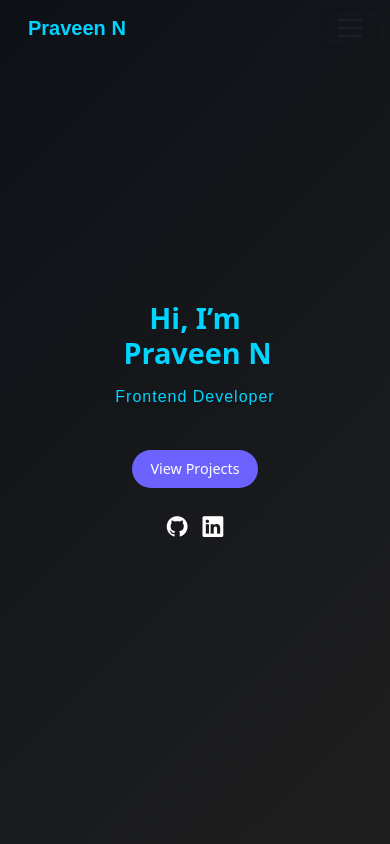
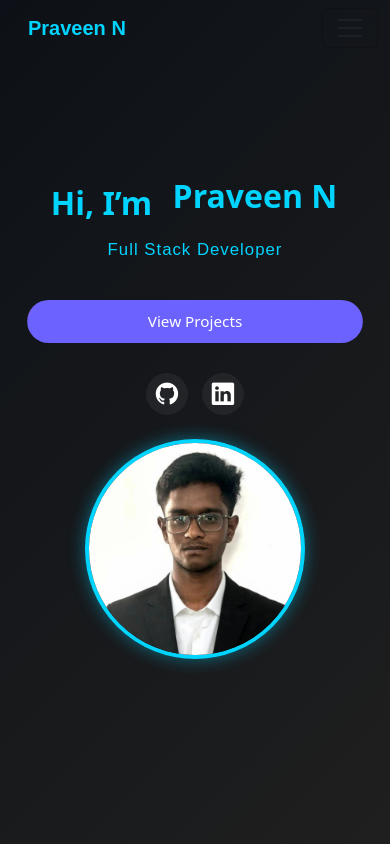
Before and after one commit to praveen-7050/Personal-portfilo, a React (Vite) app in the folder vite-project/: page / in a window 390 px wide. Shown: the top 844 px of the page. Built offline with nearby package versions, Linux system fonts and the light colour scheme.

Commit message:
Adding changes in the project

```diff
--- a/vite-project/src/Components/About.jsx
+++ b/vite-project/src/Components/About.jsx
@@ -7,11 +7,11 @@ const About = () => {
       <div className="container text-center">
         <h2 className="section-title">About Me</h2>
         <p className="section-subtitle">
-          I’m Praveen N, a passionate Frontend Developer focused on creating responsive, interactive, and visually appealing web applications. I enjoy turning ideas into user-friendly interfaces using React and modern web technologies.
+          I’m Praveen N, a passionate Full Stack Developer dedicated to building responsive, interactive, and high-performance web applications. I specialize in designing seamless user experiences on the frontend with React while creating robust, scalable
+          backend solutions using Python and modern web technologies.
         </p>
         <p className="about-extra">
-          I continuously learn and explore new tools to enhance my skills. My goal is to build seamless web experiences and contribute to impactful projects. I thrive in collaborative environments and enjoy solving complex problems with clean, efficient
-          code.
+          I continuously explore new tools and frameworks to expand my skill set and deliver efficient, maintainable code. My goal is to craft end-to-end web experiences that are both visually appealing and functionally powerful. I thrive in collaborative environments, enjoy solving complex problems, and take pride in contributing to impactful projects that make a difference.
         </p>
       </div>
     </section>
--- a/vite-project/src/Components/Hero.jsx
+++ b/vite-project/src/Components/Hero.jsx
@@ -3,12 +3,14 @@ import "../assets/Styles/hero.css";
 
 const Hero = () => {
   return (
-    <section id="home" className="hero-section d-flex align-items-center">
-      <div className="container text-center">
+    <section id="home" className="hero-section">
+      <div className="container hero-grid">
+        <div className="hero-content">
           <h1 className="hero-title">
-          Hi, I’m <span className="animated-name"> Praveen N</span>
+            Hi, I’m <span className="animated-name">Praveen N</span>
           </h1>
-        <p className="hero-subtitle">Frontend Developer</p>
+          <p className="hero-subtitle">Full Stack Developer</p>
+
           <a href="#projects" className="cta-btn btn-lg mt-3">
             View Projects
           </a>
@@ -22,6 +24,11 @@ const Hero = () => {
             </a>
           </div>
         </div>
+
+        <div className="hero-image-wrapper">
+          <img src="/images/PRAVEEN N PHOTO.jpg" alt="Praveen N" className="hero-image" />
+        </div>
+      </div>
     </section>
   );
 };
--- a/vite-project/src/Components/Skills.jsx
+++ b/vite-project/src/Components/Skills.jsx
@@ -2,7 +2,7 @@ import React from "react";
 import "../assets/Styles/skills.css";
 
 const Skills = () => {
-const skills = ["HTML5", "CSS3", "JavaScript ES6+", "React 18", "Bootstrap 5", "MongoDB", "SQL", "Version Control (Git)"];
+const skills = ["HTML5", "CSS3", "JavaScript ES6+", "React 18", "Python","Django","Bootstrap 5", "MongoDB", "SQL", "Version Control (Git)"];
 
 const tools = ["VS Code", "GitHub", "Chrome DevTools", "MongoDB Compass", "MongoDB Shell (mongosh)"];
 
--- a/vite-project/src/assets/Styles/hero.css
+++ b/vite-project/src/assets/Styles/hero.css
@@ -1,83 +1,204 @@
 .hero-section {
-  height: 100vh;
+  min-height: 100vh;
   background: linear-gradient(135deg, #0d1117, #1f1f1f);
   color: #ffffff;
   display: flex;
-  justify-content: center;
   align-items: center;
-  text-align: center;
-  padding: 0 20px; /* small padding for mobile */
+  padding: 0 16px;
+}
+
+.hero-grid {
+  display: grid;
+  grid-template-columns: 1.1fr 0.9fr;
+  align-items: center;
+  gap: 20px;
+  max-width: 1200px;
+  margin: 0 auto;
+}
+
+.hero-content {
+  text-align: left;
+  padding-left: 48px;
 }
 
 .hero-title {
   font-size: 3rem;
   font-weight: 700;
   color: #00d4ff;
-  margin-bottom: 15px;
   line-height: 1.2;
-  display: flex;
-  justify-content: center;
-  align-items: center;
+  margin-bottom: 6px;
+}
+
+.animated-name {
+  display: inline-block;
+  margin-left: 6px;
+  border-right: 2px solid #00d4ff;
+  white-space: nowrap;
+  overflow: hidden;
+  padding-left: 6px;
+  animation: typing 2s steps(10, end), blink 0.75s step-end infinite;
 }
 
 .hero-subtitle {
-  font-family: 'Poppins', sans-serif;
-  font-size: 1.5rem;
+  font-family: "Poppins", sans-serif;
+  font-size: 1.4rem;
   font-weight: 500;
   color: #00d4ff;
   letter-spacing: 1px;
-  margin-bottom: 25px;
+  margin: 14px 0 22px;
   opacity: 0.85;
-  text-shadow: 0 2px 5px rgba(0, 0, 0, 0.3);
-  animation: fadeIn 2s ease forwards;
+  animation: fadeIn 1.8s ease forwards;
+}
+
+.hero-actions {
+  display: flex;
+  align-items: center;
+  gap: 14px;
+  flex-wrap: wrap;
 }
 
 .cta-btn {
   display: inline-block;
-  background-color: #6c63ff !important;
-  color: #ffffff !important;
+  background-color: #6c63ff;
+  color: #ffffff;
   font-size: 1.1rem;
-  padding: 12px 30px;
-  border: none;
+  padding: 12px 32px;
   border-radius: 25px;
   text-decoration: none;
-  transition: transform 0.3s ease, background-color 0.3s ease, box-shadow 0.3s ease;
-  cursor: pointer;
+  position: relative;
+  overflow: hidden;
+  transition: transform 0.3s ease, box-shadow 0.3s ease, background-color 0.3s ease;
+  animation: pulse 2.5s infinite;
+}
+
+.cta-btn::before {
+  content: "";
+  position: absolute;
+  top: 0;
+  left: -100%;
+  width: 100%;
+  height: 100%;
+  background: rgba(255, 77, 109, 0.15);
+  transform: skewX(-20deg);
+  transition: all 0.5s ease;
+  z-index: 0;
+}
+
+.cta-btn span {
+  position: relative;
+  z-index: 1;
+}
+
+.cta-btn:hover::before {
+  left: 150%;
 }
 
 .cta-btn:hover {
-  background-color: #ff4d6d !important;
-  transform: scale(1.1);
+  transform: translateY(-3px) scale(1.05);
   box-shadow: 0 8px 20px rgba(255, 77, 109, 0.5);
+  background-color: #ff4d6d;
 }
 
-.animated-name {
-  display: inline-block;
-  vertical-align: middle;
-  border-right: 2px solid #00d4ff;
-  white-space: nowrap;
-  overflow: hidden;
-  padding-right: 3px;
-  padding-left: 10px;
-  animation: typing 2s steps(10, end), blink 0.75s step-end infinite;
+/* Pulse effect for attention */
+@keyframes pulse {
+  0%, 100% { transform: scale(1); }
+  50% { transform: scale(1.02); }
+}
+
+/* ================= RESPONSIVE ================= */
+@media (max-width: 992px) {
+  .cta-btn {
+    font-size: 1rem;
+    padding: 11px 28px;
+  }
+}
+
+@media (max-width: 576px) {
+  .cta-btn {
+    font-size: 0.95rem;
+    padding: 10px 24px;
+    width: 100%;
+    text-align: center;
+  }
+}
+
+
+.github-btn {
+  display: flex;
+  align-items: center;
+  gap: 8px;
+  padding: 11px 22px;
+  font-size: 1rem;
+  border-radius: 24px;
+  text-decoration: none;
+  color: #ffffff;
+  border: 1.5px solid #00d4ff;
+  transition: all 0.3s ease;
+}
+
+.github-btn:hover {
+  background-color: rgba(0, 212, 255, 0.1);
+  transform: translateY(-2px);
+}
+
+.github-btn i {
+  font-size: 1.2rem;
 }
 
 .hero-social {
   display: flex;
-  justify-content: center;
-  gap: 20px;
+  align-items: center;
+  gap: 18px;
+  margin-top: 22px;
 }
 
 .social-icon {
-  font-size: 1.8rem;
+  width: 46px;
+  height: 46px;
+  display: flex;
+  align-items: center;
+  justify-content: center;
+  border-radius: 50%;
   color: #ffffff;
-  transition: all 0.3s;
+  font-size: 1.6rem;
+  background: rgba(255, 255, 255, 0.06);
+  backdrop-filter: blur(6px);
+  -webkit-backdrop-filter: blur(6px);
+  transition: transform 0.3s ease, box-shadow 0.3s ease, color 0.3s ease;
+  animation: socialFade 0.8s ease forwards;
+  opacity: 0;
 }
 
 .social-icon:hover {
   color: #00d4ff;
-  transform: translateY(-3px);
+  transform: translateY(-4px) scale(1.08);
+  box-shadow: 0 0 18px rgba(0, 212, 255, 0.6);
 }
+
+.social-icon:nth-child(1) {
+  animation-delay: 0.2s;
+}
+
+.social-icon:nth-child(2) {
+  animation-delay: 0.4s;
+}
+
+.hero-image-wrapper {
+  display: flex;
+  justify-content: center;
+}
+
+.hero-image {
+  width: 300px;
+  height: 300px;
+  object-fit: cover;
+  border-radius: 50%;
+  border: 4px solid #00d4ff;
+  animation: float 4s ease-in-out infinite, glow 3s ease-in-out infinite;
+}
+
+/* ================= KEYFRAMES ================= */
+
 @keyframes typing {
   from { width: 0; }
   to { width: 8ch; }
@@ -89,60 +210,96 @@
 }
 
 @keyframes fadeIn {
-  0% { opacity: 0; transform: translateY(20px); }
-  100% { opacity: 0.85; transform: translateY(0); }
+  from { opacity: 0; transform: translateY(15px); }
+  to { opacity: 0.85; transform: translateY(0); }
 }
 
-/* ===================== */
-/* Responsive Media Queries */
-@media (max-width: 992px) {
-  .hero-title {
-    font-size: 2.5rem;
+@keyframes float {
+  0% { transform: translateY(0); }
+  50% { transform: translateY(-12px); }
+  100% { transform: translateY(0); }
+}
+
+@keyframes glow {
+  0% { box-shadow: 0 0 10px rgba(0, 212, 255, 0.3); }
+  50% { box-shadow: 0 0 22px rgba(0, 212, 255, 0.55); }
+  100% { box-shadow: 0 0 10px rgba(0, 212, 255, 0.3); }
+}
+
+@keyframes socialFade {
+  from {
+    opacity: 0;
+    transform: translateY(10px);
   }
-  .hero-subtitle {
-    font-size: 1.3rem;
-  }
-  .cta-btn {
-    padding: 10px 25px;
-    font-size: 1rem;
-  }
-  .social-icon {
-    font-size: 1.5rem;
+  to {
+    opacity: 1;
+    transform: translateY(0);
   }
 }
 
-@media (max-width: 768px) {
-  .hero-title {
-    font-size: 2.2rem;
+/* ================= MEDIA QUERIES ================= */
+
+@media (max-width: 992px) {
+  .hero-grid {
+    grid-template-columns: 1fr;
+    gap: 32px;
   }
-  .hero-subtitle {
-    font-size: 1.1rem;
+
+  .hero-content {
+    padding-left: 0;
+    text-align: center;
   }
-  .cta-btn {
-    padding: 10px 20px;
-    font-size: 0.95rem;
+
+  .hero-actions {
+    justify-content: center;
   }
-  .social-icon {
-    font-size: 1.4rem;
+
+  .hero-social {
+    justify-content: center;
   }
 }
 
 @media (max-width: 576px) {
   .hero-title {
-    font-size: 1.8rem;
-    flex-direction: column; /* stack name and greeting */
+    font-size: 2rem;
   }
+
   .hero-subtitle {
-    font-size: 1rem;
+    font-size: 1.05rem;
   }
-  .cta-btn {
-    padding: 8px 18px;
-    font-size: 0.9rem;
+
+  .hero-actions {
+    flex-direction: column;
+    gap: 12px;
   }
+
+  .cta-btn,
+  .github-btn {
+    width: 100%;
+    justify-content: center;
+  }
+
+  .hero-image {
+    width: 220px;
+    height: 220px;
+  }
+
   .hero-social {
-    gap: 15px;
+    gap: 14px;
   }
+
   .social-icon {
-    font-size: 1.3rem;
+    width: 42px;
+    height: 42px;
+    font-size: 1.4rem;
   }
 }
+
+@media (prefers-reduced-motion: reduce) {
+  .social-icon,
+  .hero-image,
+  .animated-name {
+    animation: none;
+    transition: none;
+  }
+}
--- a/vite-project/src/assets/Styles/navbar.css
+++ b/vite-project/src/assets/Styles/navbar.css
@@ -45,7 +45,7 @@
 }
 
 .navbar.scrolled {
-  background-color: rgba(13, 17, 23, 0.95);
+  background-color: rgba(13, 17, 23, 0.964);
   padding: 10px 20px;
   box-shadow: 0 4px 10px rgba(0, 0, 0, 0.2);
 }
--- a/vite-project/src/assets/Styles/projects.css
+++ b/vite-project/src/assets/Styles/projects.css
@@ -1,240 +1,292 @@
 .projects-section {
- background: linear-gradient(135deg, #0d1117, #1a1a1a);
-  color: #ffffff;
-  min-height: 100vh;
+  background: linear-gradient(135deg, #0d1117, #1a1a1a);
+  color: #fff;
   padding: 80px 0;
-  position: relative;
   overflow: hidden;
 }
 
-/* .projects-section::before {
-  content: "";
-  position: absolute;
-  inset: 0;
-  background: radial-gradient(circle at 25% 40%, rgba(100, 80, 255, 0.15) 0%, transparent 60%), radial-gradient(circle at 80% 20%, rgba(255, 80, 160, 0.15) 0%, transparent 60%);
-  pointer-events: none;
-  z-index: 1;
-} */
-
-.container {
-  position: relative;
-  z-index: 2;
-}
-
 .section-title {
-  font-size: clamp(2rem, 4vw, 3.5rem);
+  font-size: clamp(2rem, 4vw, 3rem);
   background: linear-gradient(135deg, #ffffff, #a4afff);
   -webkit-background-clip: text;
   -webkit-text-fill-color: transparent;
+  background-clip: text;
   font-weight: 700;
-  animation: fadeInUp 1s ease-out;
+  text-align: center;
+  margin-bottom: 1rem;
 }
 
 .section-subtitle {
   color: #c1c8ff;
-  font-size: 1.2rem;
+  font-size: clamp(1rem, 2vw, 1.2rem);
   font-weight: 300;
   max-width: 600px;
   margin: 0 auto 3rem;
+  text-align: center;
 }
 
 .category-title {
-  color: #ffffff;
-  font-size: 1.8rem;
+  color: #fff;
+  font-size: clamp(1.4rem, 3vw, 1.8rem);
   font-weight: 600;
   margin: 3rem 0 2rem;
-  display: flex;
-  align-items: center;
-  gap: 1rem;
+  text-align: center;
 }
 
 .category-title::after {
   content: "";
+  display: block;
+  width: 60px;
   height: 3px;
-  flex: 1;
-  background: linear-gradient(90deg, transparent, #6c63ff, transparent);
+  margin: 8px auto 0;
+  background: linear-gradient(90deg, #6c63ff, #ff5bbb);
+  border-radius: 2px;
 }
 
 .project-card {
-  background: linear-gradient(145deg, #181830, #121225);
-  border: 1px solid rgba(140, 130, 255, 0.25);
-  border-radius: 20px;
+  background: linear-gradient(145deg, #1f1b2e, #2a2440);
+  border-radius: 16px;
   overflow: hidden;
+  transition: transform 0.3s ease, box-shadow 0.3s ease;
+  box-shadow: 0 4px 20px rgba(0, 0, 0, 0.4);
+  display: flex;
+  flex-direction: column;
   height: 100%;
-  backdrop-filter: blur(12px);
-  transition: all 0.5s ease;
-  position: relative;
-  box-shadow: 0 8px 35px rgba(0, 0, 0, 0.4);
-  animation: fadeInUp 0.8s ease-out forwards;
-  opacity: 0;
-}
-
-.project-card::before {
-  content: "";
-  position: absolute;
-  top: 0;
-  left: -120%;
-  width: 120%;
-  height: 100%;
-  background: linear-gradient(90deg, transparent, rgba(255, 255, 255, 0.15), transparent);
-  transition: 0.7s;
-}
-
-.project-card:hover::before {
-  left: 120%;
+  border: 1px solid rgba(108, 99, 255, 0.15);
 }
 
 .project-card:hover {
-  transform: translateY(-18px) scale(1.03);
-  box-shadow: 0 25px 60px rgba(130, 120, 255, 0.4), 0 0 40px rgba(255, 90, 190, 0.3);
-  border-color: rgba(140, 130, 255, 0.6);
+  transform: translateY(-8px);
+  box-shadow: 0 12px 35px rgba(108, 99, 255, 0.35);
+  border-color: rgba(108, 99, 255, 0.4);
+}
+
+.card-img-wrapper {
+  overflow: hidden;
+  width: 100%;
+  border-radius: 16px 16px 0 0;
 }
 
 .card-img-top {
   width: 100%;
-  height: 230px;
+  height: 220px;
   object-fit: cover;
-  transition: none !important;
-  border-radius: 16px 16px 0 0;
+  display: block;
+  transition: transform 0.4s ease;
 }
 
 .project-card:hover .card-img-top {
-  transform: none !important;
-  filter: none !important;
-  height: 230px;
+  transform: scale(1.08);
 }
 
 .card-body {
-  padding: 1.6rem;
+  padding: 5rem 3.8rem;
+  flex-grow: 1;
+  display: flex;
+  flex-direction: column;
+  gap: 1rem;
 }
 
 .card-title {
-  color: #ffffff !important;
-  font-size: 1.3rem;
+  font-size: clamp(1.15rem, 2.5vw, 1.35rem);
   font-weight: 600;
-  margin-bottom: 0.8rem;
+  margin-bottom: 0;
+  color: #fff;
+  line-height: 1.4;
+  padding-top: 20px;
+  padding-left: 10px;
 }
 
 .tools {
-  color: #b8b3ff;
-  font-size: 0.9rem;
+  font-size: clamp(0.78rem, 1.5vw, 0.88rem);
   font-weight: 500;
-  text-transform: uppercase;
-  letter-spacing: 0.5px;
-  margin-bottom: 1rem;
+  color: #ffcb6b;
+  margin-bottom: 0;
+  line-height: 1.5;
+  padding-left: 10px;
 }
 
 .card-text {
-  color: #e4e7ff !important;
-  font-size: 0.95rem;
+  font-size: clamp(0.88rem, 1.8vw, 0.98rem);
+  color: #d4d9ff;
   line-height: 1.6;
+  margin-bottom: 0;
+  flex-grow: 1;
+  padding-bottom: 20px;
+  padding-left: 10px;
 }
 
 .card-footer {
-  padding: 1rem 1.5rem 1.5rem;
-  background: transparent;
-  border-top: none;
+  padding: 1.5rem 2rem;
+  display: flex;
+  justify-content: center;
+  gap: 1rem;
+  background: rgba(15, 15, 25, 0.4);
+  border-top: 1px solid rgba(108, 99, 255, 0.08);
 }
 
 .btn {
-  border-radius: 30px;
-  padding: 0.65rem 1.6rem;
-  font-size: 0.85rem;
-  font-weight: 600;
+  padding: 0.75rem 1.8rem;
+  border-radius: 8px;
+  font-weight: 800;
   text-transform: uppercase;
-  letter-spacing: 0.6px;
-  transition: all 0.35s ease;
-  backdrop-filter: blur(12px);
+  /* font-size: clamp(0.78rem, 1.5vw, 0.88rem); */
+  transition: all 0.3s ease;
+  cursor: pointer;
+  border: none;
+  text-decoration: none;
+  display: inline-block;
+  letter-spacing: 0.8px;
+  position: relative;
+  overflow: hidden;
+  flex: 1;
+  text-align: center;
 }
 
-.btn-primary {
-  background: linear-gradient(135deg, #6c63ff, #ff5bbb);
-  color: #fff;
-  border: none;
-  box-shadow: 0 5px 20px rgba(110, 100, 255, 0.4);
+.btn::before {
+  content: "";
+  position: absolute;
+  top: 50%;
+  left: 50%;
+  width: 0;
+  height: 0;
+  border-radius: 50%;
+  background: rgba(255, 255, 255, 0.2);
+  transform: translate(-50%, -50%);
+  transition: width 0.5s ease, height 0.5s ease;
 }
 
-.btn-primary:hover {
-  background: linear-gradient(135deg, #ff5bbb, #6c63ff);
-  transform: translateY(-3px) scale(1.05);
-  box-shadow: 0 10px 30px rgba(140, 130, 255, 0.6);
+.btn:active::before {
+  width: 300px;
+  height: 300px;
 }
 
-.btn-outline-primary {
-  background: rgba(255, 255, 255, 0.08);
-  color: #d7d9ff;
-  border: 1px solid rgba(140, 130, 255, 0.4);
+.btn span {
+  position: relative;
+  z-index: 1;
 }
 
-.btn-outline-primary:hover {
-  background: linear-gradient(135deg, #6c63ff, #ff5bbb);
+.btn-live {
+  background: linear-gradient(135deg, #6c63ff, #8b7fff);
   color: #fff;
-  transform: translateY(-3px) scale(1.05);
-  box-shadow: 0 10px 30px rgba(140, 130, 255, 0.6);
+  box-shadow: 0 4px 12px rgba(108, 99, 255, 0.3);
 }
 
-@keyframes fadeInUp {
-  from {
-    opacity: 0;
-    transform: translateY(40px);
+.btn-live:hover {
+  background: linear-gradient(135deg, #7d74ff, #9c8fff);
+  transform: translateY(-3px);
+  box-shadow: 0 6px 20px rgba(108, 99, 255, 0.5);
+}
+
+.btn-live:active {
+  transform: translateY(-1px);
+}
+
+.btn-github {
+  background: linear-gradient(135deg, #ff5b5b, #ff7070);
+  color: #fff;
+  box-shadow: 0 4px 12px rgba(255, 91, 91, 0.3);
+}
+
+.btn-github:hover {
+  background: linear-gradient(135deg, #ff6b6b, #ff8080);
+  transform: translateY(-3px);
+  box-shadow: 0 6px 20px rgba(255, 91, 91, 0.5);
+}
+
+.btn-github:active {
+  transform: translateY(-1px);
+}
+
+@media (max-width: 1200px) {
+  .card-img-top {
+    height: 200px;
   }
-  to {
-    opacity: 1;
-    transform: translateY(0);
+  .card-body {
+    padding: 1.8rem 1.5rem;
+    gap: 0.9rem;
   }
 }
 
-.project-card:nth-child(1) {
-  animation-delay: 0.1s;
-}
-.project-card:nth-child(2) {
-  animation-delay: 0.2s;
-}
-.project-card:nth-child(3) {
-  animation-delay: 0.3s;
-}
-.project-card:nth-child(4) {
-  animation-delay: 0.4s;
-}
-.project-card:nth-child(5) {
-  animation-delay: 0.5s;
-}
-.project-card:nth-child(6) {
-  animation-delay: 0.6s;
-}
-.project-card:nth-child(7) {
-  animation-delay: 0.7s;
+@media (max-width: 992px) {
+  .projects-section {
+    padding: 60px 0;
+  }
+  .card-img-top {
+    height: 190px;
+  }
+  .card-body {
+    padding: 1.6rem 1.4rem;
+    gap: 0.8rem;
+  }
+  .card-footer {
+    padding: 1.3rem 1.6rem;
+    gap: 0.9rem;
+  }
 }
 
 @media (max-width: 768px) {
   .projects-section {
-    padding: 60px 0;
+    padding: 50px 0;
   }
   .card-img-top {
-    height: 210px;
+    height: 180px;
   }
-  .project-card:hover {
-    transform: translateY(-10px) scale(1.02);
+  .card-body {
+    padding: 1.5rem 1.3rem;
+    gap: 0.7rem;
   }
-  .project-card:hover .card-img-top {
-    height: 210px;
+  .card-footer {
+    padding: 1.2rem 1.5rem;
+    gap: 0.8rem;
   }
-  .btn {
-    padding: 0.55rem 1.2rem;
+  .category-title {
+    margin: 2.5rem 0 1.5rem;
   }
 }
 
 @media (max-width: 576px) {
-  .category-title {
-    font-size: 1.5rem;
+  .projects-section {
+    padding: 40px 0;
+  }
+  .card-img-top {
+    height: 160px;
   }
   .card-body {
-    padding: 1.3rem;
+    padding: 1.4rem 1.2rem;
+    gap: 0.6rem;
   }
-  .d-flex.gap-2 {
+  .card-footer {
+    padding: 1.2rem 1.4rem;
     flex-direction: column;
+    gap: 0.8rem;
   }
   .btn {
     width: 100%;
+    padding: 0.8rem 1.3rem;
+    flex: none;
+  }
+  .category-title {
+    margin: 2rem 0 1.5rem;
+  }
+  .section-subtitle {
+    margin: 0 auto 2rem;
   }
 }
+
+@media (max-width: 400px) {
+  .projects-section {
+    padding: 30px 0;
+  }
+  .card-img-top {
+    height: 140px;
+  }
+  .card-body {
+    padding: 1.2rem 1rem;
+    gap: 0.5rem;
+  }
+  .card-footer {
+    padding: 1.1rem 1.2rem;
+    gap: 0.7rem;
+  }
+}
```
Also changed, not shown: vite-project/src/Components/Projects.jsx (+22 -16 lines), vite-project/public/images/PRAVEEN N PHOTO.jpg (added). Lines whose indentation alone changed are shown as unchanged.
